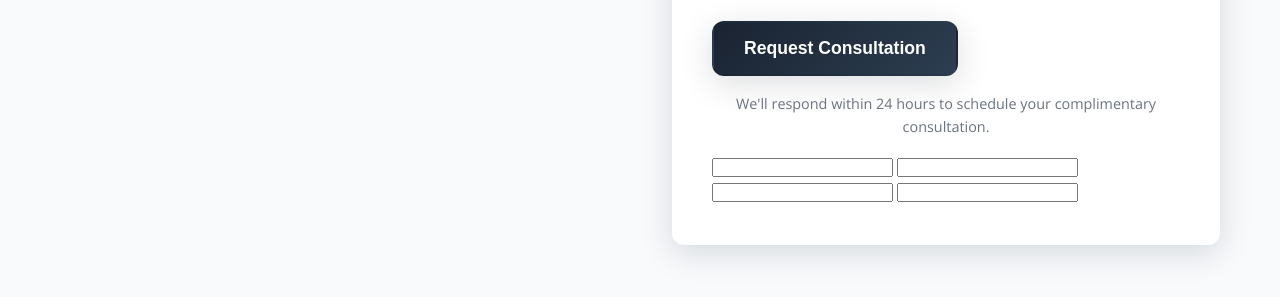
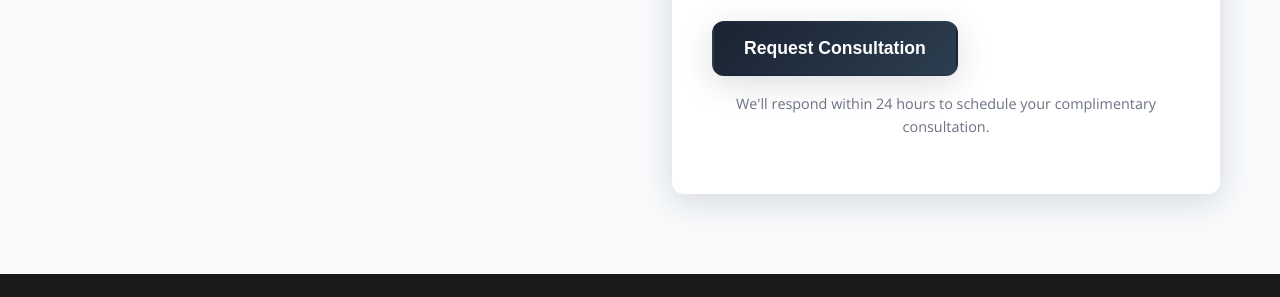
Before and after one commit to cononye/Heritagefusioncatering, a plain HTML site: page index.html in a window 1280 px wide. Shown: the part 5664-5961 px from the top of the page. Drawn offline with nearby package versions, Linux system fonts and the light colour scheme.

Commit message:
Update index.html

```diff
--- a/index.html
+++ b/index.html
@@ -311,11 +311,7 @@
                         </div>
                         <button type="submit" class="btn btn-primary">Request Consultation</button>
                         <p class="form-note">We'll respond within 24 hours to schedule your complimentary consultation.</p>
-                        <form action="https://formsubmit.co/celestine@vitaheritage.com" method="POST" />
-                            <input type="text" name="partner 1 name" required>
-                             <input type="text" name="partner 2 name" required>
-                            <input type="email" name="email" required>
-                            <input type="hone" name="phone number" required>
+
                     </form>
                 </div>
             </div>
```
